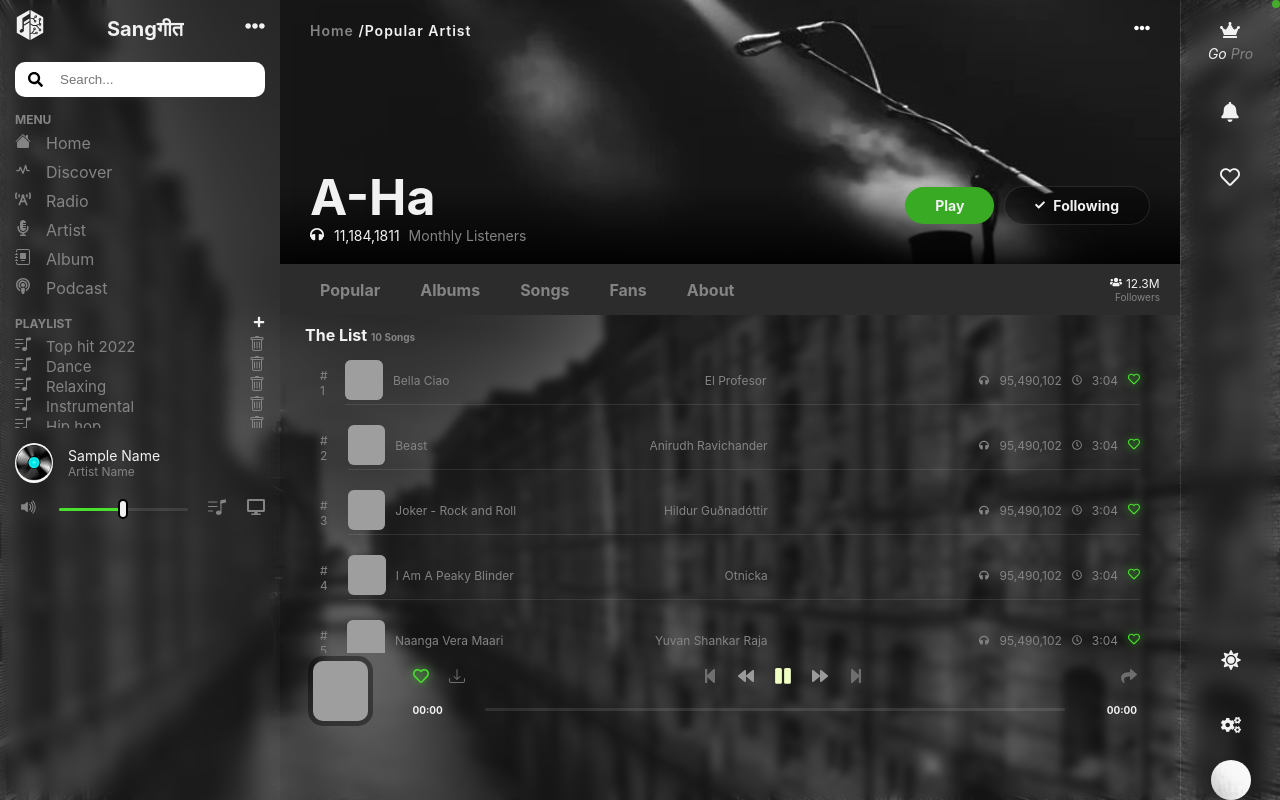
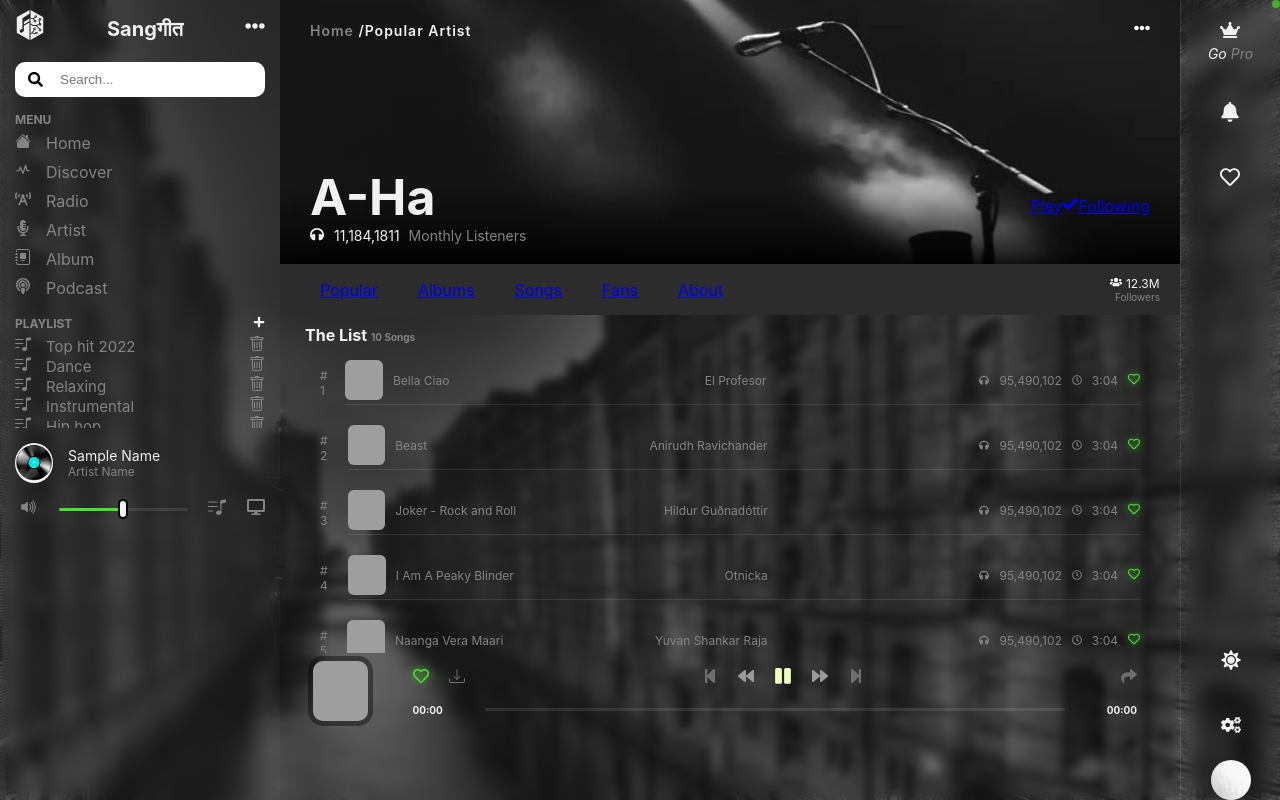
Before and after one commit to shobhitsaha/Spotify-clone, a React (Create React App) app: page / in a window 1280 px wide. Built offline with nearby package versions, Linux system fonts and the light colour scheme; grey boxes are pictures that could not be loaded; the HTML template or start-up script is replaced by a standard one.

Commit message:
Update MainContainer.css

```diff
--- a/src/Styles/MainContainer.css
+++ b/src/Styles/MainContainer.css
@@ -85,7 +85,7 @@
     display: flex;
     align-items: center;
 }
-.banner .content .artist .right a{
+.banner .content .artist .right button{
     text-decoration: none;
     display: flex;
     align-items: center;
@@ -93,24 +93,25 @@
     font-size: 14px;
     color: #f1f1f1;
     margin: 0 5px;
+    border: none;
     border-radius: 100vh;
     font-weight: bold;
     text-align: center;
 }
-.banner .content .artist .right a i{
+.banner .content .artist .right button i{
     margin-right: 8px;
     font-size: 10px;
 }
 
-.banner .content .artist .right a:hover {
+.banner .content .artist .right button:hover {
     box-shadow: 0px 0px 20px rgba(0,0,0.4);
 }
 
-.banner .content .artist .right a:nth-child(1) {
+.banner .content .artist .right button:nth-child(1) {
     background-color: #39aa24;
     margin-left: 0;
 }
-.banner .content .artist .right a:nth-child(2) {
+.banner .content .artist .right button:nth-child(2) {
     background: rgba(0,0,0,0.3);
     margin-right:0 ;
     border: 1px solid rgba(255,255,255,0.1);
@@ -149,8 +150,10 @@
     transition: width 0.3s cubic-bezier(0.175, 0.885, 0.32, 1.275);
 
 }
-.menuList ul li a{
+.menuList ul li button{
     text-decoration: none;
+    background: none;
+    border: none;
     font-size: 16px;
     color: #848484;
     font-weight: bold;
```
